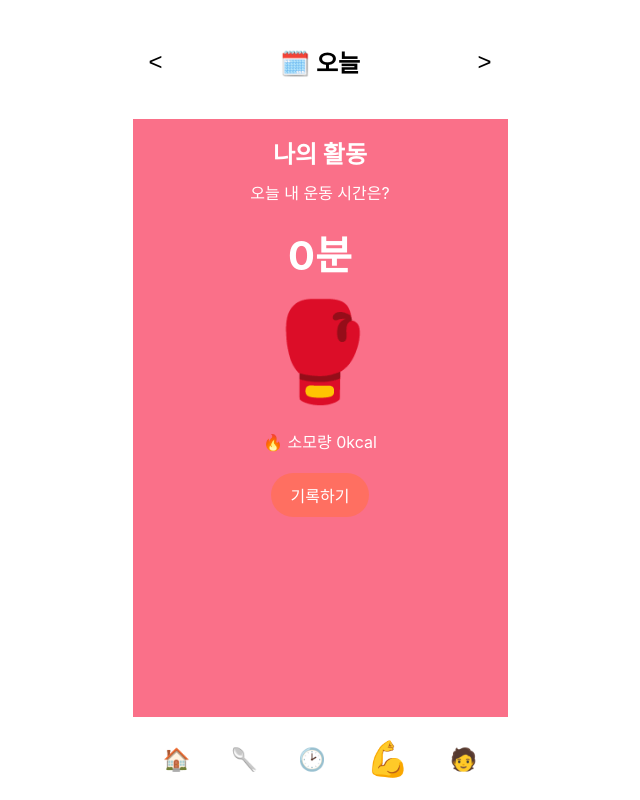
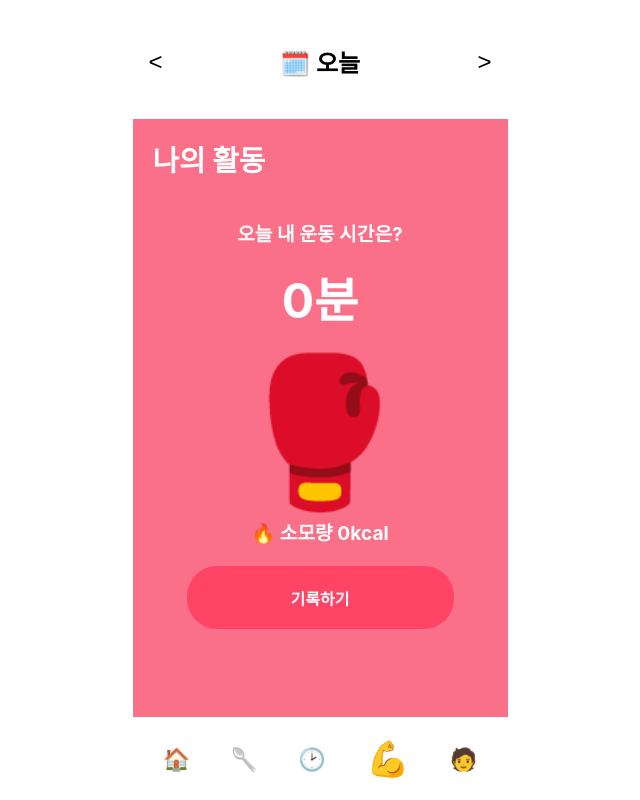
Before and after one commit to LikeLion-12th-SKHU/LikeLion-12th-TEAM08-FE, a React (Create React App) app: page /exercise in a window 1280 px wide. Shown: the whole page, without its empty margins (320-960 px from the left). Built offline with nearby package versions, Linux system fonts and the light colour scheme; no server answers.

Commit message:
Feat: ui 완료

```diff
--- a/src/pages/Exercise/Exercise.Style.jsx
+++ b/src/pages/Exercise/Exercise.Style.jsx
@@ -15,46 +15,54 @@
   box-sizing: border-box;
   padding-top: ${HEADER_HEIGHT};
   padding-bottom: ${BOTTOM_NAV_BAR_HEIGHT};
+  position: relative;
 `;
 
 export const Title = styled.h1`
   color: #ffffff;
-  font-size: 1.5rem;
-  margin-bottom: 10px;
+  font-size: 1.8rem;
+  position: absolute;
+  left: 20px;
 `;
 
 export const Question = styled.div`
-  color: #ffffff;
-  font-size: 1rem;
-  margin-bottom: 20px;
+  font-size: 1.2rem;
+  color: white;
+  margin-bottom: 5px;
+  margin-top: 100px;
+  font-weight: 700;
 `;
 
 export const Time = styled.div`
   color: #ffffff;
-  font-size: 2.5rem;
+  font-size: 3rem;
   font-weight: bold;
   margin-bottom: 10px;
+  margin-top: 10px;
 `;
 
 export const Icon = styled.div`
-  font-size: 6rem;
-  margin-bottom: 20px;
+  font-size: 9rem;
 `;
 
 export const Calories = styled.div`
   color: #ffffff;
-  font-size: 1rem;
+  font-size: 1.2rem;
+  font-weight: 700;
   margin-bottom: 20px;
 `;
 
 export const RecordButton = styled.button`
-  background-color: #ff6f61;
+  background-color: #ff4466;
   color: #ffffff;
+  font-weight: 700;
   border: none;
-  border-radius: 25px;
+  border-radius: 30px;
   padding: 10px 20px;
   font-size: 1rem;
   cursor: pointer;
+  width: 267px;
+  height: 63px;
 `;
 
 export const ModalOverlay = styled.div`
@@ -63,7 +71,8 @@
   left: 0;
   right: 0;
   bottom: 0;
-  background: rgba(0, 0, 0, 0.5);
+  z-index: 1000;
+  background: rgba(0, 0, 0, 0.4);
   display: flex;
   justify-content: center;
   align-items: flex-end;
@@ -75,10 +84,11 @@
   width: 100%;
   max-width: 375px;
   padding: 20px;
-  border-top-left-radius: 20px;
-  border-top-right-radius: 20px;
+  border-top-left-radius: 35px;
+  border-top-right-radius: 35px;
   box-shadow: 0 -2px 10px rgba(0, 0, 0, 0.1);
   animation: slideUp 0.3s ease-out;
+  border-bottom: #ccc;
 
   @keyframes slideUp {
     from {
@@ -95,11 +105,12 @@
   justify-content: space-between;
   align-items: center;
   margin-bottom: 20px;
+  margin-top: 5px;
 `;
 
 export const ModalTitle = styled.h2`
   margin: 0;
-  font-size: 1.5rem;
+  font-size: 1.2rem;
 `;
 
 export const CloseButton = styled.button`
@@ -112,6 +123,7 @@
 export const ModalBody = styled.div`
   display: flex;
   flex-direction: column;
+  font-weight: 700;
 `;
 
 export const Label = styled.label`
@@ -120,7 +132,7 @@
 `;
 
 export const Required = styled.span`
-  color: #ff6f61;
+  color: #4f8bff;
   font-size: 0.8rem;
 `;
 
@@ -139,17 +151,18 @@
 
 export const Note = styled.p`
   font-size: 0.8rem;
-  color: #999999;
+  color: #ccc;
   margin: 0;
 `;
 
 export const AddButton = styled.button`
-  background-color: #ff6f61;
+  background-color: #ff4466;
   color: #ffffff;
   border: none;
-  border-radius: 25px;
+  border-radius: 30px;
   padding: 10px 20px;
   font-size: 1rem;
   cursor: pointer;
   margin-top: 20px;
+  height: 63px;
 `;
--- a/src/pages/Exercise/Exercise.jsx
+++ b/src/pages/Exercise/Exercise.jsx
@@ -81,21 +81,19 @@
                 </S.Label>
                 <S.Input
                   type='number'
-                  placeholder='0'
+                  placeholder='분'
                   value={inputTime}
                   onChange={(e) => setInputTime(e.target.value)}
                 />{" "}
-                분
                 <S.Label>
                   소모 칼로리 <S.Optional>(선택)</S.Optional>
                 </S.Label>
                 <S.Input
                   type='number'
-                  placeholder='0'
+                  placeholder='Kcal'
                   value={inputCalories}
                   onChange={(e) => setInputCalories(e.target.value)}
                 />{" "}
-                kcal
                 <S.Note>* 칼로리를 입력하지 않으면 0으로 자동 입력돼요</S.Note>
                 <S.Note>
                   * 자유 입력 운동은 1회용이라 별도 저장되지 않아요
--- a/src/pages/Main/Main.jsx
+++ b/src/pages/Main/Main.jsx
@@ -7,8 +7,8 @@
 import "react-circular-progressbar/dist/styles.css";
 
 function Main() {
-  const [consumedCalories, setConsumedCalories] = useState(0);
-  const [totalCalories, setTotalCalories] = useState(0);
+  const [consumedCalories, setConsumedCalories] = useState(10);
+  const [totalCalories, setTotalCalories] = useState(100);
   const [consumedCarbs, setConsumedCarbs] = useState(0);
   const [totalCarbs, setTotalCarbs] = useState(0);
   const [consumedProtein, setConsumedProtein] = useState(0);
@@ -62,8 +62,8 @@
           <CircularProgressbar
             value={caloriePercentage}
             styles={buildStyles({
-              pathColor: "#FF8895",
-              trailColor: "#FFE3E3",
+              pathColor: "#FFE3E3",
+              trailColor: "#FF8895",
             })}
             strokeWidth={15}
           />
--- a/src/pages/Weight/Weight.Style.jsx
+++ b/src/pages/Weight/Weight.Style.jsx
@@ -6,32 +6,31 @@
 export const PageContainer = styled.div`
   width: 100%;
   max-width: 375px;
+  height: 100vh;
+  background-color: #ffd394;
   display: flex;
   flex-direction: column;
-  height: 100vh;
+  align-items: center;
+  padding: 20px;
   box-sizing: border-box;
   padding-top: ${HEADER_HEIGHT};
   padding-bottom: ${BOTTOM_NAV_BAR_HEIGHT};
-`;
-
-export const WeightContainer = styled.div`
-  flex: 1;
-  background-color: #ffd394;
-  display: flex;
-  align-items: center;
-  justify-content: center;
-  box-sizing: border-box;
+  position: relative;
 `;
 
 export const Title = styled.h1`
-  color: white;
-  font-size: 2rem;
+  color: #ffffff;
+  font-size: 1.8rem;
+  position: absolute;
+  left: 20px;
 `;
 
 export const WeightDisplay = styled.div`
-  margin-top: 20px;
-  font-size: 1.5rem;
+  font-size: 1.2rem;
   color: white;
+  margin-bottom: 5px;
+  margin-top: 90px;
+  font-weight: 700;
 `;
 
 export const Dial = styled.div`
@@ -43,7 +42,7 @@
 
 export const Icon = styled.div`
   margin-top: 10px;
-  font-size: 3rem;
+  font-size: 10rem;
   font-weight: bold;
   color: white;
 `;
@@ -51,12 +50,15 @@
 export const Button = styled.button`
   margin-top: 30px;
   padding: 10px 20px;
-  background-color: #ffa726;
+  background-color: #fdb956;
   border: none;
-  border-radius: 5px;
+  border-radius: 30px;
   color: white;
   font-size: 1rem;
+  font-weight: 700;
   cursor: pointer;
+  width: 270px;
+  height: 63px;
 `;
 
 export const ModalOverlay = styled.div`
@@ -65,7 +67,8 @@
   left: 0;
   width: 100%;
   height: 100%;
-  background-color: rgba(0, 0, 0, 0.5);
+  z-index: 1000;
+  background-color: rgba(0, 0, 0, 0.4);
   display: flex;
   align-items: flex-end;
   justify-content: center;
@@ -75,8 +78,8 @@
 export const ModalContent = styled.div`
   background-color: white;
   padding: 20px;
-  border-top-left-radius: 20px;
-  border-top-right-radius: 20px;
+  border-top-left-radius: 35px;
+  border-top-right-radius: 35px;
   width: 100%;
   max-width: 375px;
   box-shadow: 0 -2px 10px rgba(0, 0, 0, 0.1);
@@ -101,14 +104,30 @@
   display: flex;
   justify-content: space-between;
   font-size: 1.2rem;
+  margin-top: 5px;
   margin-bottom: 20px;
+  font-weight: 700;
 `;
 
 export const Input = styled.input`
   padding: 10px;
-  font-size: 1rem;
-  margin-bottom: 20px;
-  width: 80%;
+  font-size: 2rem;
+  font-weight: 700;
+  margin-top: 20px;
+  margin-bottom: 5px;
+  color: #ccc;
+  width: 60%;
+  text-align: center;
+  border: none;
+
+  &::placeholder {
+    color: #ccc;
+  }
+
+  &:focus {
+    outline: none;
+    box-shadow: none;
+  }
 `;
 
 export const CloseButton = styled.button`
--- a/src/pages/Weight/Weight.jsx
+++ b/src/pages/Weight/Weight.jsx
@@ -26,9 +26,9 @@
   }, []);
 
   return (
-    <S.PageContainer>
+    <>
       <Header />
-      <S.WeightContainer>
+      <S.PageContainer>
         <S.Title>나의 변화</S.Title>
         <S.WeightDisplay>오늘 내 체중은?</S.WeightDisplay>
         <S.Dial>{weight} kg</S.Dial>
@@ -42,9 +42,9 @@
             }}
           />
         )}
-      </S.WeightContainer>
+      </S.PageContainer>
       <BottomNavBar />
-    </S.PageContainer>
+    </>
   );
 }
 
--- a/src/pages/Weight/WeightInputModal.jsx
+++ b/src/pages/Weight/WeightInputModal.jsx
@@ -1,10 +1,24 @@
-import React, { useState } from "react";
+import React, { useState, useEffect } from "react";
 import axios from "axios";
 import * as S from "./Weight.Style";
 
 const WeightInputModal = ({ closeModal }) => {
   const [weight, setWeight] = useState("");
   const [isButtonActive, setIsButtonActive] = useState(false);
+
+  useEffect(() => {
+    const fetchWeight = async () => {
+      try {
+        const response = await axios.get("https://example.com/api/weight");
+        const { weight } = response.data;
+        setWeight(weight);
+      } catch (error) {
+        console.error("체중 데이터를 불러오는 중 에러:", error);
+      }
+    };
+
+    fetchWeight();
+  }, []);
 
   const handleWeightChange = (e) => {
     setWeight(e.target.value);
@@ -33,7 +47,7 @@
           type='number'
           value={weight}
           onChange={handleWeightChange}
-          placeholder='00.0 kg'
+          placeholder={weight ? `${weight} kg` : "00.0 kg"}
         />
         <S.Button
           onClick={submitWeight}
```
